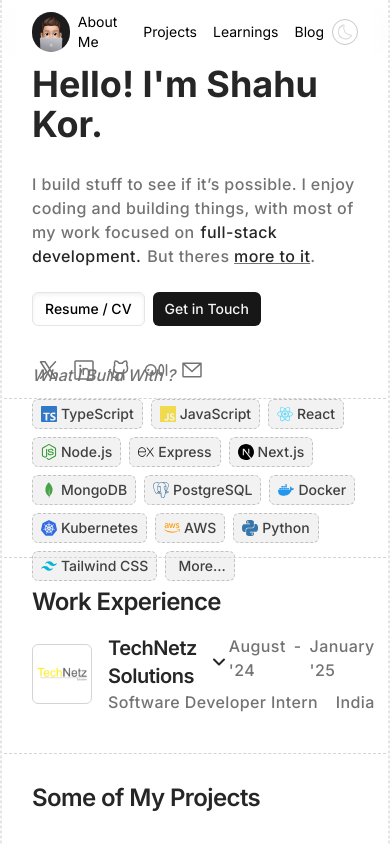
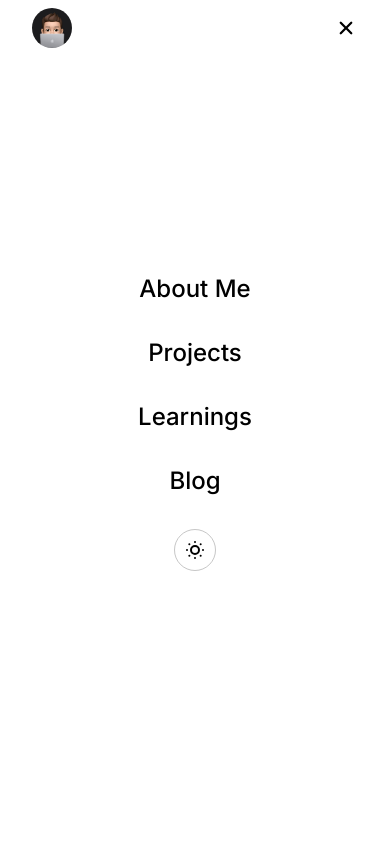
Before and after one commit to ShahuKor/Portfolio, a Next.js app: page / in a window 390 px wide. Both pictures are taken after a click on the button 345 px from the left and 32 px from the top of the page. Shown: the top 844 px of the page. Built offline with nearby package versions, Linux system fonts and the light colour scheme.

Commit message:
Mobile Responsive navbar and fix motion bugs

```diff
--- a/components/navbar.tsx
+++ b/components/navbar.tsx
@@ -7,6 +7,8 @@ import { motion, useMotionValueEvent, useScroll } from "framer-motion";
 import { useTheme } from "next-themes";
 import { LuSunDim } from "react-icons/lu";
 import { CiDark } from "react-icons/ci";
+import { HiMenuAlt3 } from "react-icons/hi";
+import { IoClose } from "react-icons/io5";
 
 export const Navbar = () => {
   const navItems = [
@@ -22,6 +24,7 @@ export const Navbar = () => {
   const { scrollY } = useScroll();
   const [scrolled, setScrolled] = useState<boolean>(false);
   const [mounted, setMounted] = useState(false);
+  const [menuOpen, setMenuOpen] = useState(false);
 
   const toggleTheme = () => {
     if (theme === "light") {
@@ -51,14 +54,8 @@ export const Navbar = () => {
       <motion.nav
         animate={{
           boxShadow: scrolled ? "var(--shadow-custom)" : "none",
-          width: scrolled ? "55%" : "100%",
-          y: scrolled ? 10 : 0,
         }}
-        transition={{
-          duration: 0.4,
-          ease: "easeInOut",
-        }}
-        className="fixed inset-x-0 top-0 z-50 mx-auto flex max-w-4xl items-center justify-between rounded-full px-8 py-2 backdrop-blur-sm"
+        className="fixed inset-x-0 top-0 z-50 mx-auto flex max-w-4xl items-center justify-between px-8 py-2 backdrop-blur-sm"
       >
         <Link href={"/"}>
           <Image
@@ -72,7 +69,7 @@ export const Navbar = () => {
           />
         </Link>
 
-        <div className="flex items-center justify-center">
+        <div className="hidden items-center justify-center lg:flex">
           {navItems.map((item, index) => (
             <Link
               href={item.href}
@@ -92,7 +89,7 @@ export const Navbar = () => {
           ))}
         </div>
         <button
-          className="rounded-full border border-neutral-400/60 p-0.5"
+          className="hidden rounded-full border border-neutral-400/60 p-0.5 lg:block"
           onClick={toggleTheme}
         >
           {theme === "light" ? (
@@ -101,7 +98,53 @@ export const Navbar = () => {
             <LuSunDim className="h-5 w-5 text-neutral-300/50" />
           )}
         </button>
+
+        {/* Mobile Menu Button */}
+        <button
+          className="lg:hidden"
+          onClick={() => setMenuOpen(!menuOpen)}
+          aria-label="Toggle menu"
+        >
+          {menuOpen ? (
+            <IoClose className="h-6 w-6" />
+          ) : (
+            <HiMenuAlt3 className="h-6 w-6" />
+          )}
+        </button>
       </motion.nav>
+
+      {/* Mobile Menu */}
+      {menuOpen && (
+        <motion.div
+          initial={{ opacity: 0 }}
+          animate={{ opacity: 1 }}
+          exit={{ opacity: 0 }}
+          className="fixed inset-0 z-40 flex flex-col items-center justify-center bg-white lg:hidden dark:bg-black"
+        >
+          <div className="flex flex-col items-center gap-8">
+            {navItems.map((item, index) => (
+              <Link
+                href={item.href}
+                key={index}
+                className="text-2xl font-medium"
+                onClick={() => setMenuOpen(false)}
+              >
+                {item.title}
+              </Link>
+            ))}
+            <button
+              className="rounded-full border border-neutral-400/60 p-2"
+              onClick={toggleTheme}
+            >
+              {theme === "light" ? (
+                <CiDark className="h-6 w-6" />
+              ) : (
+                <LuSunDim className="h-6 w-6" />
+              )}
+            </button>
+          </div>
+        </motion.div>
+      )}
     </Container>
   );
 };
```
